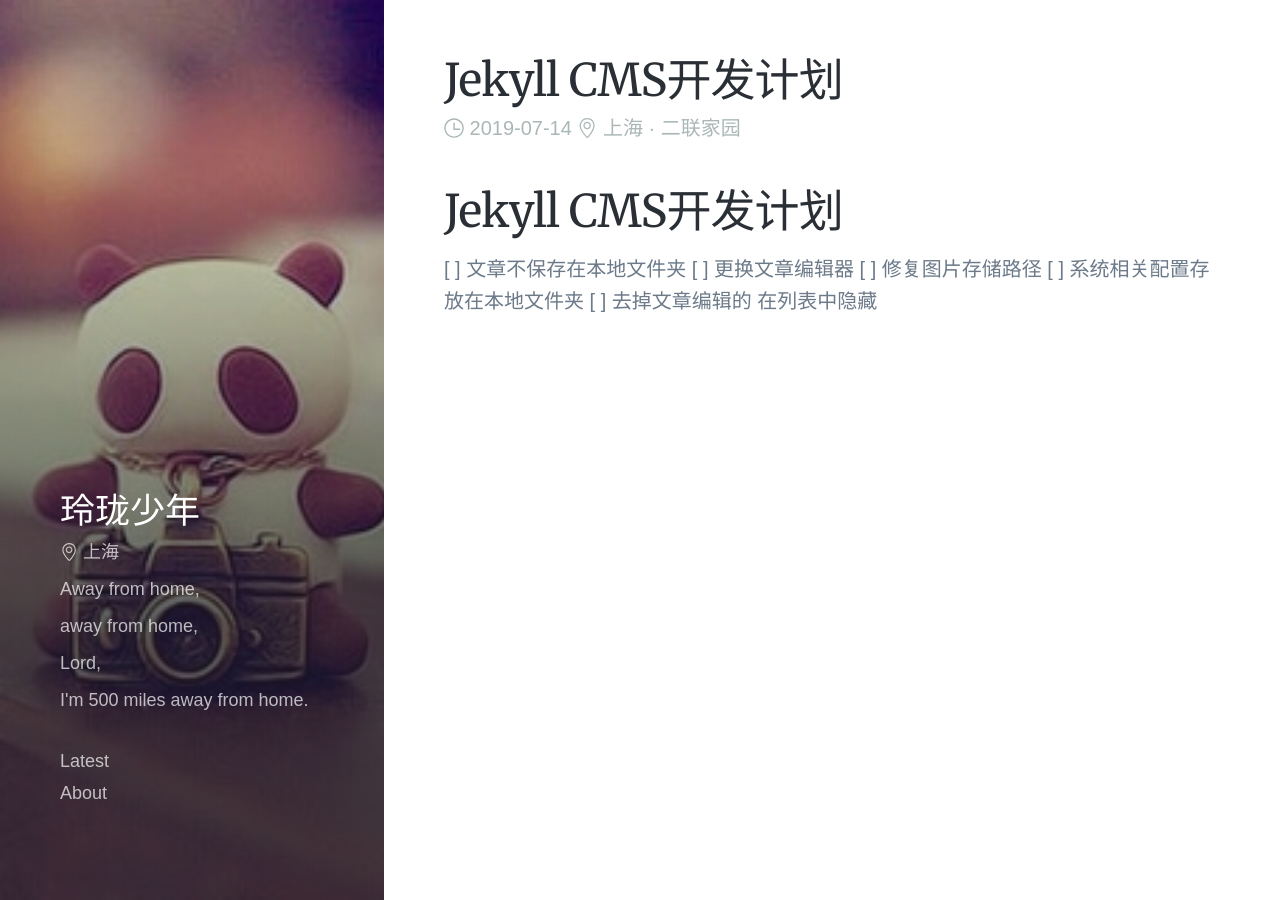
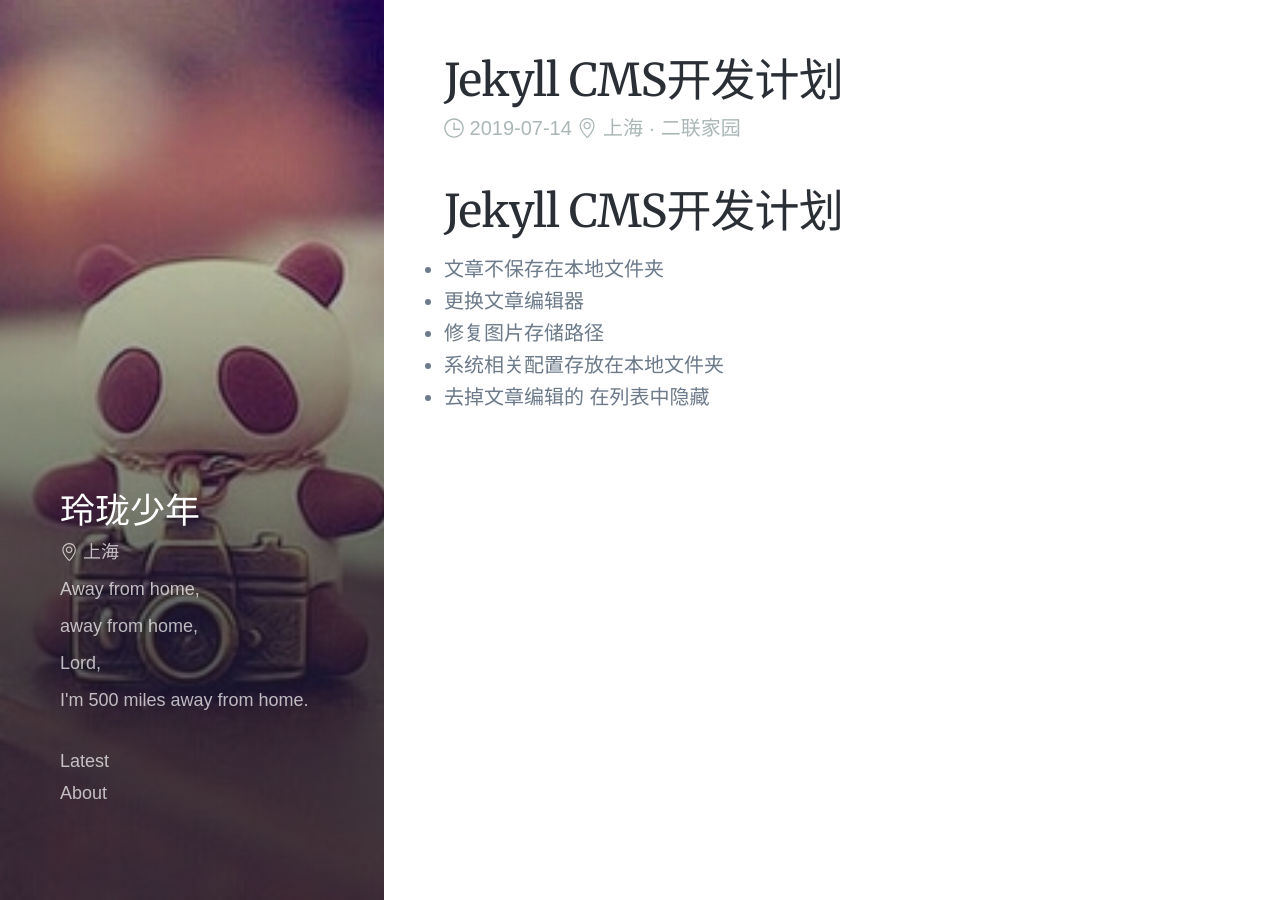
Before and after one commit to auaa/auaa.github.io, a Jekyll site: the page built from _posts/2019-07-14-jekyll-cms-kai-fa-ji-hua.md, in a window 1280 px wide and 900 px high. Built offline with Jekyll 4.4.1, drawn with Linux system fonts in a browser that asks for light colours; some web fonts are replaced; comment, search, counter and statistics services are not loaded.

Commit message:
update: 2019-07-14 22:12:05

```diff
--- a/_config.yml
+++ b/_config.yml
@@ -21,3 +21,5 @@
 plugins: [jekyll-paginate]
 paginate: 10
 paginate_path: "page:num"
+
+timezone: CN
--- a/_data/posts.json
+++ b/_data/posts.json
@@ -1,7 +1,7 @@
 {
   "posts": [
     {
-      "content": "# Jekyll CMS开发计划\n[ ] 文章不保存在本地文件夹\n[ ] 更换文章编辑器\n[ ] 修复图片存储路径\n[ ] 系统相关配置存放在本地文件夹\n[ ] 去掉文章编辑的 在列表中隐藏",
+      "content": "# Jekyll CMS开发计划\n- [ ] 文章不保存在本地文件夹\n- [ ] 更换文章编辑器\n- [ ] 修复图片存储路径\n- [ ] 系统相关配置存放在本地文件夹\n- [ ] 去掉文章编辑的 在列表中隐藏",
       "data": {
         "layout": "post",
         "title": "Jekyll CMS开发计划",
--- a/_posts/2019-07-14-jekyll-cms-kai-fa-ji-hua.md
+++ b/_posts/2019-07-14-jekyll-cms-kai-fa-ji-hua.md
@@ -9,8 +9,8 @@
 feature:
 ---
 # Jekyll CMS开发计划
-[ ] 文章不保存在本地文件夹
-[ ] 更换文章编辑器
-[ ] 修复图片存储路径
-[ ] 系统相关配置存放在本地文件夹
-[ ] 去掉文章编辑的 在列表中隐藏
+- [ ] 文章不保存在本地文件夹
+- [ ] 更换文章编辑器
+- [ ] 修复图片存储路径
+- [ ] 系统相关配置存放在本地文件夹
+- [ ] 去掉文章编辑的 在列表中隐藏
```
